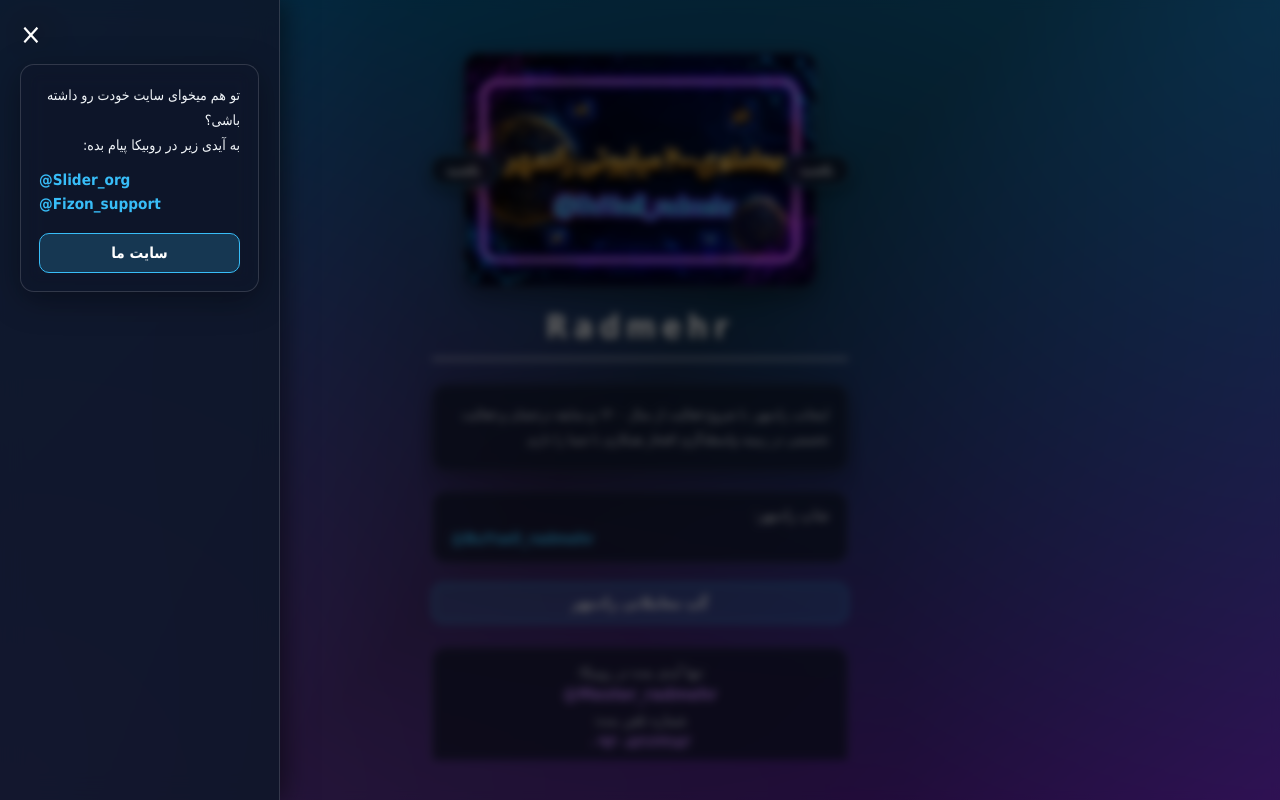
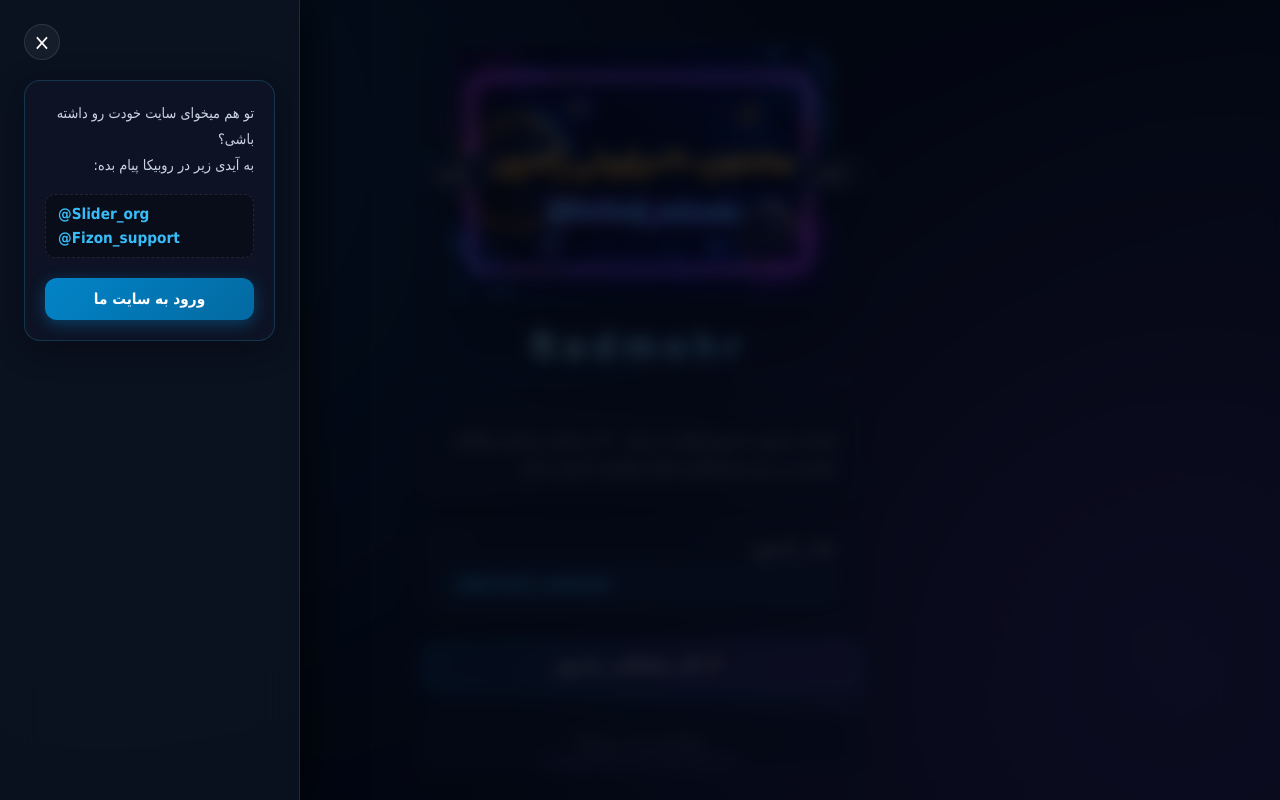
Before and after one commit to Aliakbarmfe/VasetehRadmehr, a plain HTML site: page index.html in a window 1280 px wide. Both pictures are taken after a click on the button "منو". Drawn offline with Linux system fonts and the light colour scheme.

Commit message:
Update index.html

```diff
--- a/index.html
+++ b/index.html
@@ -3,28 +3,28 @@
 <head>
     <meta charset="UTF-8">
     <meta name="viewport" content="width=device-width, initial-scale=1.0">
-    <title>رادمهر</title>
+    <title>رادمهر | سیستم امن واسطه‌گری</title>
     <style>
         * {
             box-sizing: border-box;
             margin: 0;
             padding: 0;
-            font-family: 'Tahoma', 'Segoe UI', Geneva, Verdana, sans-serif;
+            font-family: Tahoma, 'Segoe UI', Geneva, Verdana, sans-serif;
         }
 
         body {
             background-color: #030712;
-            color: #ffffff;
+            color: #f8fafc;
             display: flex;
             justify-content: center;
             align-items: center;
             min-height: 100vh;
-            padding: 20px;
+            padding: 16px;
             position: relative;
             overflow-x: hidden;
         }
 
-        /* پس‌زمینه با ترکیب بنفش و آبی */
+        /* پس‌زمینه زنده و حرفه‌ای با گرادنت‌های ملایم عمقی */
         body::before {
             content: "";
             position: fixed;
@@ -33,35 +33,44 @@
             width: 100vw;
             height: 100vh;
             background:
-                radial-gradient(circle at top right, rgba(14, 165, 233, 0.65), transparent 60%),
-                radial-gradient(circle at bottom left, rgba(168, 85, 247, 0.7), transparent 60%),
-                linear-gradient(135deg, #0284c7 0%, #0f172a 50%, #7e22ce 100%);
+                radial-gradient(circle at 10% 20%, rgba(14, 165, 233, 0.25), transparent 50%),
+                radial-gradient(circle at 90% 80%, rgba(168, 85, 247, 0.25), transparent 50%),
+                linear-gradient(135deg, #090d16 0%, #030712 50%, #0f172a 100%);
             pointer-events: none;
             z-index: 0;
         }
 
-        /* دکمه همبرگری بالا سمت چپ */
+        /* دکمه همبرگری مدرن */
         .hamburger-btn {
             position: fixed;
-            top: 15px;
-            left: 15px;
+            top: 20px;
+            left: 20px;
             z-index: 10;
-            background: rgba(15, 23, 42, 0.6);
-            backdrop-filter: blur(8px);
-            border: 1px solid rgba(255, 255, 255, 0.2);
-            border-radius: 8px;
+            background: rgba(15, 23, 42, 0.7);
+            backdrop-filter: blur(12px);
+            -webkit-backdrop-filter: blur(12px);
+            border: 1px solid rgba(56, 189, 248, 0.3);
+            border-radius: 12px;
             cursor: pointer;
             display: flex;
             flex-direction: column;
             gap: 5px;
-            padding: 8px;
+            padding: 10px;
+            box-shadow: 0 4px 20px rgba(0, 0, 0, 0.4);
+            transition: all 0.3s cubic-bezier(0.4, 0, 0.2, 1);
+        }
+
+        .hamburger-btn:hover {
+            border-color: rgba(56, 189, 248, 0.8);
+            background: rgba(30, 41, 59, 0.85);
+            transform: scale(1.05);
         }
 
         .hamburger-btn span {
             display: block;
-            width: 22px;
+            width: 20px;
             height: 2px;
-            background-color: #ffffff;
+            background-color: #38bdf8;
             border-radius: 2px;
             transition: all 0.3s ease;
         }
@@ -73,8 +82,9 @@
             left: 0;
             width: 100%;
             height: 100%;
-            background: rgba(0, 0, 0, 0.6);
-            backdrop-filter: blur(4px);
+            background: rgba(3, 7, 18, 0.8);
+            backdrop-filter: blur(8px);
+            -webkit-backdrop-filter: blur(8px);
             opacity: 0;
             visibility: hidden;
             transition: all 0.4s ease;
@@ -86,19 +96,20 @@
             visibility: visible;
         }
 
-        /* منوی کشویی */
+        /* منوی کشویی مدرن */
         .sidebar {
             position: fixed;
             top: 0;
-            left: -300px;
-            width: 280px;
+            left: -320px;
+            width: 300px;
             height: 100%;
-            background: rgba(15, 23, 42, 0.85);
-            backdrop-filter: blur(12px);
-            border-right: 1px solid rgba(255, 255, 255, 0.15);
-            box-shadow: 5px 0 25px rgba(0, 0, 0, 0.5);
+            background: rgba(11, 18, 32, 0.95);
+            backdrop-filter: blur(20px);
+            -webkit-backdrop-filter: blur(20px);
+            border-right: 1px solid rgba(255, 255, 255, 0.1);
+            box-shadow: 10px 0 40px rgba(0, 0, 0, 0.6);
             z-index: 100;
-            padding: 20px;
+            padding: 24px;
             transition: left 0.4s cubic-bezier(0.4, 0, 0.2, 1);
             display: flex;
             flex-direction: column;
@@ -110,36 +121,51 @@
 
         .close-btn {
             align-self: flex-end;
-            background: transparent;
-            border: none;
+            background: rgba(255, 255, 255, 0.05);
+            border: 1px solid rgba(255, 255, 255, 0.1);
             color: #ffffff;
-            font-size: 1.8rem;
+            font-size: 1.4rem;
+            width: 36px;
+            height: 36px;
+            border-radius: 50%;
             cursor: pointer;
-            margin-bottom: 15px;
-            line-height: 1;
+            margin-bottom: 20px;
+            display: flex;
+            align-items: center;
+            justify-content: center;
+            transition: all 0.2s;
+        }
+
+        .close-btn:hover {
+            background: rgba(239, 68, 68, 0.2);
+            border-color: rgba(239, 68, 68, 0.4);
+            color: #ef4444;
         }
 
         .sidebar-card {
-            border: 1px solid rgba(255, 255, 255, 0.15);
-            border-radius: 14px;
-            padding: 18px;
-            background: rgba(15, 23, 42, 0.5);
-            backdrop-filter: blur(10px);
-            box-shadow: 0 8px 32px 0 rgba(0, 0, 0, 0.37);
+            border: 1px solid rgba(56, 189, 248, 0.2);
+            border-radius: 16px;
+            padding: 20px;
+            background: rgba(15, 23, 42, 0.6);
+            box-shadow: 0 8px 32px 0 rgba(0, 0, 0, 0.3);
         }
 
         .sidebar-text {
             text-align: right;
-            font-size: 0.88rem;
+            font-size: 0.9rem;
             line-height: 1.8;
-            color: #f1f5f9;
-            margin-bottom: 12px;
+            color: #cbd5e1;
+            margin-bottom: 15px;
         }
 
         .sidebar-ids {
             direction: ltr;
             text-align: left;
             margin-bottom: 20px;
+            background: rgba(0, 0, 0, 0.3);
+            padding: 10px 12px;
+            border-radius: 10px;
+            border: 1px dashed rgba(255, 255, 255, 0.1);
         }
 
         .sidebar-ids a {
@@ -149,9 +175,15 @@
             font-size: 0.95rem;
             text-decoration: none;
             margin-bottom: 6px;
+            transition: color 0.2s;
+        }
+
+        .sidebar-ids a:last-child {
+            margin-bottom: 0;
         }
 
         .sidebar-ids a:hover {
+            color: #7dd3fc;
             text-decoration: underline;
         }
 
@@ -159,25 +191,28 @@
             display: block;
             text-align: center;
             color: #ffffff;
-            background: rgba(56, 189, 248, 0.2);
-            border: 1px solid #38bdf8;
-            border-radius: 10px;
-            padding: 10px;
+            background: linear-gradient(135deg, #0284c7 0%, #0369a1 100%);
+            border: none;
+            border-radius: 12px;
+            padding: 12px;
             text-decoration: none;
             font-size: 0.95rem;
             font-weight: bold;
+            box-shadow: 0 4px 15px rgba(2, 132, 199, 0.4);
             transition: all 0.3s ease;
         }
 
         .sidebar-btn:hover {
-            background: rgba(56, 189, 248, 0.35);
+            opacity: 0.9;
+            transform: translateY(-2px);
+            box-shadow: 0 6px 20px rgba(2, 132, 199, 0.6);
         }
 
-        /* کانتینر اصلی */
+        /* کانتینر اصلی صفحه */
         .container {
             width: 100%;
-            max-width: 440px;
-            max-height: 90vh;
+            max-width: 460px;
+            max-height: 92vh;
             overflow-y: auto;
             padding: 12px;
             position: relative;
@@ -185,18 +220,21 @@
         }
 
         .container::-webkit-scrollbar {
-            width: 4px;
+            width: 5px;
+        }
+        .container::-webkit-scrollbar-track {
+            background: transparent;
         }
         .container::-webkit-scrollbar-thumb {
-            background-color: rgba(255, 255, 255, 0.2);
-            border-radius: 4px;
+            background-color: rgba(56, 189, 248, 0.3);
+            border-radius: 10px;
         }
 
-        /* بخش تصویر بالای صفحه همراه دو دکمه در کناره‌ها */
+        /* بنر بالا با دکمه‌های شناور جذاب */
         .top-banner-wrapper {
             position: relative;
-            width: 85%;
-            margin: 0 auto 20px auto;
+            width: 88%;
+            margin: 0 auto 24px auto;
             display: flex;
             justify-content: center;
             align-items: center;
@@ -206,90 +244,101 @@
             width: 100%;
             height: auto;
             display: block;
-            border-radius: 16px;
-            border: 1px solid rgba(255, 255, 255, 0.2);
-            box-shadow: 0 8px 25px rgba(0, 0, 0, 0.4);
+            border-radius: 20px;
+            border: 2px solid rgba(56, 189, 248, 0.3);
+            box-shadow: 0 12px 35px rgba(0, 0, 0, 0.6);
+            object-fit: cover;
         }
 
         .side-action-btn {
             position: absolute;
             top: 50%;
-            transform: translateY(-50%);
-            background: rgba(15, 23, 42, 0.85);
-            backdrop-filter: blur(8px);
+            background: rgba(15, 23, 42, 0.9);
+            backdrop-filter: blur(10px);
+            -webkit-backdrop-filter: blur(10px);
             color: #ffffff;
             border: 1px solid #38bdf8;
-            padding: 8px 16px;
-            border-radius: 50px;
+            padding: 8px 18px;
+            border-radius: 30px;
             font-size: 0.8rem;
             font-weight: bold;
             text-decoration: none;
-            box-shadow: 0 4px 15px rgba(0, 0, 0, 0.5);
-            transition: all 0.3s ease;
+            box-shadow: 0 5px 20px rgba(0, 0, 0, 0.5);
+            transition: all 0.3s cubic-bezier(0.4, 0, 0.2, 1);
             white-space: nowrap;
             z-index: 2;
         }
 
-        /* نصف دکمه داخل عکس و نصف دکمه بیرون عکس */
         .side-action-btn.right-btn {
             right: 0;
-            transform: translate(50%, -50%);
+            transform: translate(45%, -50%);
         }
 
         .side-action-btn.left-btn {
             left: 0;
-            transform: translate(-50%, -50%);
+            transform: translate(-45%, -50%);
         }
 
         .side-action-btn:hover {
-            background: rgba(56, 189, 248, 0.4);
+            background: #38bdf8;
+            color: #030712;
             border-color: #ffffff;
-            box-shadow: 0 0 12px rgba(56, 189, 248, 0.6);
+            box-shadow: 0 0 20px rgba(56, 189, 248, 0.8);
+            transform: translate(var(--x-trans, 45%), -50%) scale(1.08);
         }
 
-        /* هدر */
+        /* هدر سایت */
         .header {
             text-align: center;
-            border-bottom: 2px solid rgba(255, 255, 255, 0.8);
-            padding-bottom: 12px;
+            border-bottom: 2px solid rgba(56, 189, 248, 0.2);
+            padding-bottom: 14px;
             margin-bottom: 24px;
         }
 
         .header h1 {
             color: #ffffff;
-            font-size: 2rem;
+            font-size: 2.2rem;
             font-weight: 900;
-            letter-spacing: 6px;
-            text-shadow: 0 2px 10px rgba(0, 0, 0, 0.5);
+            letter-spacing: 8px;
+            text-shadow: 0 2px 15px rgba(56, 189, 248, 0.4);
+            background: linear-gradient(to right, #ffffff, #38bdf8);
+            -webkit-background-clip: text;
+            -webkit-text-fill-color: transparent;
         }
 
-        /* استایل عمومی کادرهای شیشه‌ای (Glassmorphism) */
+        /* کادرهای شیشه‌ای (Glassmorphism پیشرفته) */
         .card {
-            border: 1px solid rgba(255, 255, 255, 0.15);
-            border-radius: 14px;
-            padding: 18px;
-            background: rgba(15, 23, 42, 0.7);
-            backdrop-filter: blur(10px);
-            box-shadow: 0 8px 32px 0 rgba(0, 0, 0, 0.37);
+            border: 1px solid rgba(255, 255, 255, 0.08);
+            border-radius: 18px;
+            padding: 20px;
+            background: rgba(15, 23, 42, 0.65);
+            backdrop-filter: blur(16px);
+            -webkit-backdrop-filter: blur(16px);
+            box-shadow: 0 10px 30px rgba(0, 0, 0, 0.4);
             margin-bottom: 20px;
             text-align: right;
+            transition: border-color 0.3s ease;
+        }
+
+        .card:hover {
+            border-color: rgba(56, 189, 248, 0.25);
         }
 
         .card h2 {
             text-align: center;
-            font-size: 1rem;
+            font-size: 1.05rem;
             font-weight: bold;
             color: #38bdf8;
-            margin-bottom: 12px;
-            border-bottom: 1px dashed rgba(255, 255, 255, 0.2);
-            padding-bottom: 8px;
+            margin-bottom: 14px;
+            border-bottom: 1px dashed rgba(56, 189, 248, 0.25);
+            padding-bottom: 10px;
         }
 
         .card p {
-            font-size: 0.84rem;
-            line-height: 1.8;
-            color: #f1f5f9;
-            margin-bottom: 8px;
+            font-size: 0.88rem;
+            line-height: 1.9;
+            color: #e2e8f0;
+            margin-bottom: 10px;
         }
 
         .card p:last-child {
@@ -303,34 +352,47 @@
         }
 
         .card ul li {
-            font-size: 0.85rem;
-            line-height: 1.8;
-            color: #f1f5f9;
-            margin-bottom: 4px;
+            font-size: 0.88rem;
+            line-height: 2;
+            color: #e2e8f0;
+            margin-bottom: 6px;
+            display: flex;
+            align-items: center;
+            gap: 8px;
+        }
+
+        .card ul li::before {
+            content: "•";
+            color: #38bdf8;
+            font-size: 1.2rem;
+            font-weight: bold;
         }
 
         .card .qa-title {
             font-weight: bold;
             color: #c084fc;
-            margin-top: 12px;
-            font-size: 0.88rem;
+            margin-top: 14px;
+            margin-bottom: 4px;
+            font-size: 0.92rem;
         }
 
         /* بخش شاپ رادمهر */
         .markets-section {
             margin-bottom: 20px;
-            background: rgba(15, 23, 42, 0.7);
-            backdrop-filter: blur(10px);
-            border: 1px solid rgba(255, 255, 255, 0.15);
-            border-radius: 14px;
-            padding: 14px 18px;
+            background: rgba(15, 23, 42, 0.65);
+            backdrop-filter: blur(16px);
+            border: 1px solid rgba(255, 255, 255, 0.08);
+            border-radius: 18px;
+            padding: 16px 20px;
+            box-shadow: 0 10px 30px rgba(0, 0, 0, 0.4);
         }
 
         .markets-title {
             font-size: 0.95rem;
-            color: #ffffff;
-            margin-bottom: 6px;
+            color: #cbd5e1;
+            margin-bottom: 8px;
             text-align: right;
+            font-weight: bold;
         }
 
         .markets-list {
@@ -338,11 +400,15 @@
         }
 
         .markets-list li {
-            font-size: 0.95rem;
+            font-size: 1.05rem;
             color: #38bdf8;
             font-weight: bold;
             direction: ltr;
             text-align: left;
+            background: rgba(56, 189, 248, 0.08);
+            padding: 8px 12px;
+            border-radius: 10px;
+            border: 1px solid rgba(56, 189, 248, 0.2);
         }
 
         /* لینک گپ */
@@ -350,38 +416,43 @@
             display: block;
             text-align: center;
             color: #ffffff;
-            background: rgba(56, 189, 248, 0.2);
-            border: 1px solid #38bdf8;
-            border-radius: 10px;
-            padding: 10px;
+            background: linear-gradient(135deg, rgba(14, 165, 233, 0.2), rgba(168, 85, 247, 0.2));
+            border: 1px solid rgba(56, 189, 248, 0.5);
+            border-radius: 14px;
+            padding: 14px;
             text-decoration: none;
-            font-size: 0.95rem;
+            font-size: 1rem;
             font-weight: bold;
             margin-bottom: 24px;
+            box-shadow: 0 8px 25px rgba(14, 165, 233, 0.25);
             transition: all 0.3s ease;
         }
 
         .info-link:hover {
-            background: rgba(56, 189, 248, 0.35);
+            background: linear-gradient(135deg, rgba(14, 165, 233, 0.35), rgba(168, 85, 247, 0.35));
+            border-color: #38bdf8;
+            transform: translateY(-2px);
+            box-shadow: 0 10px 30px rgba(14, 165, 233, 0.4);
         }
 
         /* آیدی روبیکا و شماره */
         .rubika-section {
             text-align: center;
             color: #ffffff;
-            background: rgba(15, 23, 42, 0.7);
-            backdrop-filter: blur(10px);
-            border: 1px solid rgba(255, 255, 255, 0.15);
-            border-radius: 14px;
-            padding: 16px;
+            background: rgba(15, 23, 42, 0.65);
+            backdrop-filter: blur(16px);
+            border: 1px solid rgba(255, 255, 255, 0.08);
+            border-radius: 18px;
+            padding: 20px;
             margin-bottom: 20px;
+            box-shadow: 0 10px 30px rgba(0, 0, 0, 0.4);
         }
 
-                .rubika-title {
+        .rubika-title {
             font-size: 0.9rem;
-            margin-bottom: 4px;
-            margin-top: 8px;
-            color: #e2e8f0;
+            margin-bottom: 6px;
+            margin-top: 12px;
+            color: #94a3b8;
         }
 
         .rubika-title:first-child {
@@ -389,16 +460,28 @@
         }
 
         .rubika-id, .phone-number {
-            font-size: 1.05rem;
+            font-size: 1.15rem;
             font-weight: bold;
             direction: ltr;
             display: inline-block;
             color: #c084fc;
             text-decoration: none;
+            background: rgba(192, 132, 252, 0.1);
+            padding: 6px 14px;
+            border-radius: 10px;
+            border: 1px solid rgba(192, 132, 252, 0.25);
+            transition: all 0.2s;
         }
 
         .rubika-id:hover {
-            text-decoration: underline;
+            background: rgba(192, 132, 252, 0.2);
+            color: #d8b4fe;
+        }
+
+        .phone-number {
+            color: #38bdf8;
+            background: rgba(56, 189, 248, 0.1);
+            border-color: rgba(56, 189, 248, 0.25);
         }
     </style>
 </head>
@@ -427,21 +510,21 @@
                 <a href="https://rubika.ir/Fizon_support" target="_blank">@Fizon_support</a>
             </div>
             <a href="https://Fizon.vercel.app" target="_blank" class="sidebar-btn">
-                سایت ما
+                ورود به سایت ما
             </a>
         </div>
     </div>
 
     <div class="container">
 
-        <!-- تصویر بالا همراه دو دکمه "بکشید" در دو طرف -->
+        <!-- تصویر بالا همراه دو دکمه در دو طرف -->
         <div class="top-banner-wrapper">
             <a href="https://rubika.ir/joing/BBDBGGAAF0OONLARGPFTFYVPZHOIEKPV" target="_blank" class="side-action-btn right-btn">بکشید</a>
             <img src="IMG_20260804_160219_380.jpg" alt="رادمهر" class="top-banner-img">
             <a href="https://rubika.ir/joing/BBDBGGAAF0OONLARGPFTFYVPZHOIEKPV" target="_blank" class="side-action-btn left-btn">بکشید</a>
         </div>
 
-        <!-- عنوان انگلیسی -->
+        <!-- عنوان سایت -->
         <div class="header">
             <h1>Radmehr</h1>
         </div>
@@ -463,7 +546,7 @@
 
         <!-- لینک گپ -->
         <a href="https://rubika.ir/joing/BBDBGGAAF0OONLARGPFTFYVPZHOIEKPV" target="_blank" class="info-link">
-            گپ معاملاتی رادمهر
+            🚀 گپ معاملاتی رادمهر
         </a>
 
         <!-- آیدی و شماره اصلی -->
@@ -490,14 +573,14 @@
             <h2>خدمات مجموعه رادمهر</h2>
             <p>مجموعه رادمهر خدمات واسطه‌گری و تأمین امنیت معاملات را در پلتفرم‌های مختلف ارائه می‌دهد:</p>
             <ul>
-                <li>• کانال‌های روبیکا</li>
-                <li>• گروه‌های روبیکا</li>
-                <li>• صفحات روبیکا</li>
-                <li>• صفحات اینستاگرام</li>
-                <li>• کانال‌ها و گروه‌های تلگرام</li>
-                <li>• کانال‌ها و گروه‌های ایتا</li>
-                <li>• کانال‌ها و گروه‌های بله</li>
-                <li>• کانال‌ها و گروه‌های سروش</li>
+                <li>کانال‌های روبیکا</li>
+                <li>گروه‌های روبیکا</li>
+                <li>صفحات روبیکا</li>
+                <li>صفحات اینستاگرام</li>
+                <li>کانال‌ها و گروه‌های تلگرام</li>
+                <li>کانال‌ها و گروه‌های ایتا</li>
+                <li>کانال‌ها و گروه‌های بله</li>
+                <li>کانال‌ها و گروه‌های سروش</li>
             </ul>
             <br>
             <p>تمامی معاملات تحت نظارت مستقیم مجموعه رادمهر و مطابق با اصول امنیتی انجام می‌شود تا از بروز هرگونه کلاهبرداری و سوءاستفاده جلوگیری گردد.</p>
@@ -508,8 +591,8 @@
             <h2>تعرفه رسمی خدمات واسطه‌گری</h2>
             <p>مجموع حق واسطه : ۶ درصد مبلغ معامله</p>
             <ul>
-                <li>• سهم خریدار: ۳ درصد</li>
-                <li>• سهم فروشنده: ۳ درصد</li>
+                <li>سهم خریدار: ۳ درصد</li>
+                <li>سهم فروشنده: ۳ درصد</li>
             </ul>
             <br>
             <p>حداقل حق واسطه بر اساس ارزش معامله محاسبه می‌شود و پیش از شروع معامله به اطلاع طرفین خواهد رسید.</p>
@@ -527,8 +610,8 @@
         <div class="card">
             <h2>راه‌های ارتباطی</h2>
             <ul>
-                <li>• روبیکا: <a href="https://rubika.ir/BuYsell_radmehr" target="_blank" style="color: #38bdf8; text-decoration: none; font-weight: bold;">@Mester_radmehr</a></li>
-                <li>• شماره تماس: ۰۹۳۰۸۴۶۴۴۸۲</li>
+                <li>روبیکا: <a href="https://rubika.ir/BuYsell_radmehr" target="_blank" style="color: #38bdf8; text-decoration: none; font-weight: bold;">@Mester_radmehr</a></li>
+                <li>شماره تماس: ۰۹۳۰۸۴۶۴۴۸۲</li>
             </ul>
             <p style="text-align: center; margin-top: 10px; font-weight: bold; color: #38bdf8;">رادمهر</p>
         </div>
@@ -537,11 +620,11 @@
         <div class="card">
             <h2>آمار و رزومه رادمهر</h2>
             <ul>
-                <li>• بیش از ۵ سال سابقه حرفه‌ای در حوزه واسطه‌گری</li>
-                <li>• حضور و معرفی در انجمن‌ها، اتحادیه‌ها و کانال‌های معتبر این حوزه</li>
+                <li>بیش از ۵ سال سابقه حرفه‌ای در حوزه واسطه‌گری</li>
+                <li>حضور و معرفی در انجمن‌ها، اتحادیه‌ها و کانال‌های معتبر این حوزه</li>
             </ul>
             <br>
-            <p style="font-size: 0.75rem; color: #94a3b8;">این لیست رزومه هر ساله بروزرسانی میشود...</p>
+            <p style="font-size: 0.78rem; color: #94a3b8;">این لیست رزومه هر ساله بروزرسانی میشود...</p>
         </div>
 
         <!-- کادر چرا رادمهر -->
@@ -555,10 +638,10 @@
             <h2>مزایای همکاری با رادمهر</h2>
             <p>سابقه فعالیت حرفه‌ای از سال ۱۴۰۰</p>
             <ul>
-                <li>• انجام صدها معامله موفق</li>
-                <li>• حضور و معرفی در انجمن‌ها و کانال‌های معتبر حوزه خرید و فروش</li>
-                <li>• شفافیت کامل در فرآیند انجام معامله</li>
-                <li>• پاسخگویی و پشتیبانی در تمامی مراحل معامله</li>
+                <li>انجام صدها معامله موفق</li>
+                <li>حضور و معرفی در انجمن‌ها و کانال‌های معتبر حوزه خرید و فروش</li>
+                <li>شفافیت کامل در فرآیند انجام معامله</li>
+                <li>پاسخگویی و پشتیبانی در تمامی مراحل معامله</li>
             </ul>
             <br>
             <p>هدف ما ایجاد امنیت، اعتماد و آرامش خاطر برای خریداران و فروشندگان است.</p>
```
